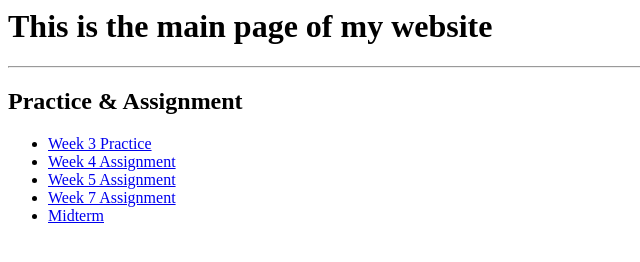
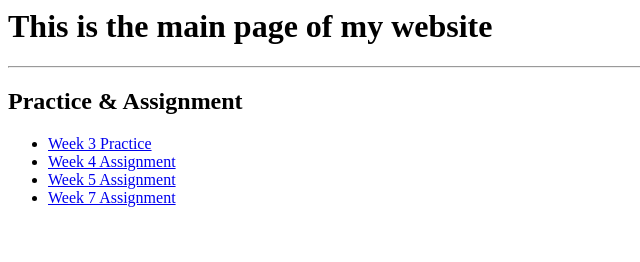
Before and after one commit to emilyluckey/emilyluckey.github.io, a plain HTML site: page docs/index.html in a window 1280 px wide. Shown: the full height of the page, 0-640 px from the left. Drawn offline with Linux system fonts and the light colour scheme.

Commit message:
Update index.html

```diff
--- a/docs/index.html
+++ b/docs/index.html
@@ -11,7 +11,6 @@
 		<li><a href="Assignments/Week_4_1.html">Week 4 Assignment</a></li>
 		<li><a href="week5/week5_1.html">Week 5 Assignment</a></li>
 		<li><a href="Assignments/week7.html">Week 7 Assignment</a></li>
-		<li><a href="../midterm/index.html">Midterm</a></li>
 	</ul>
 </body>
 </html>
```
